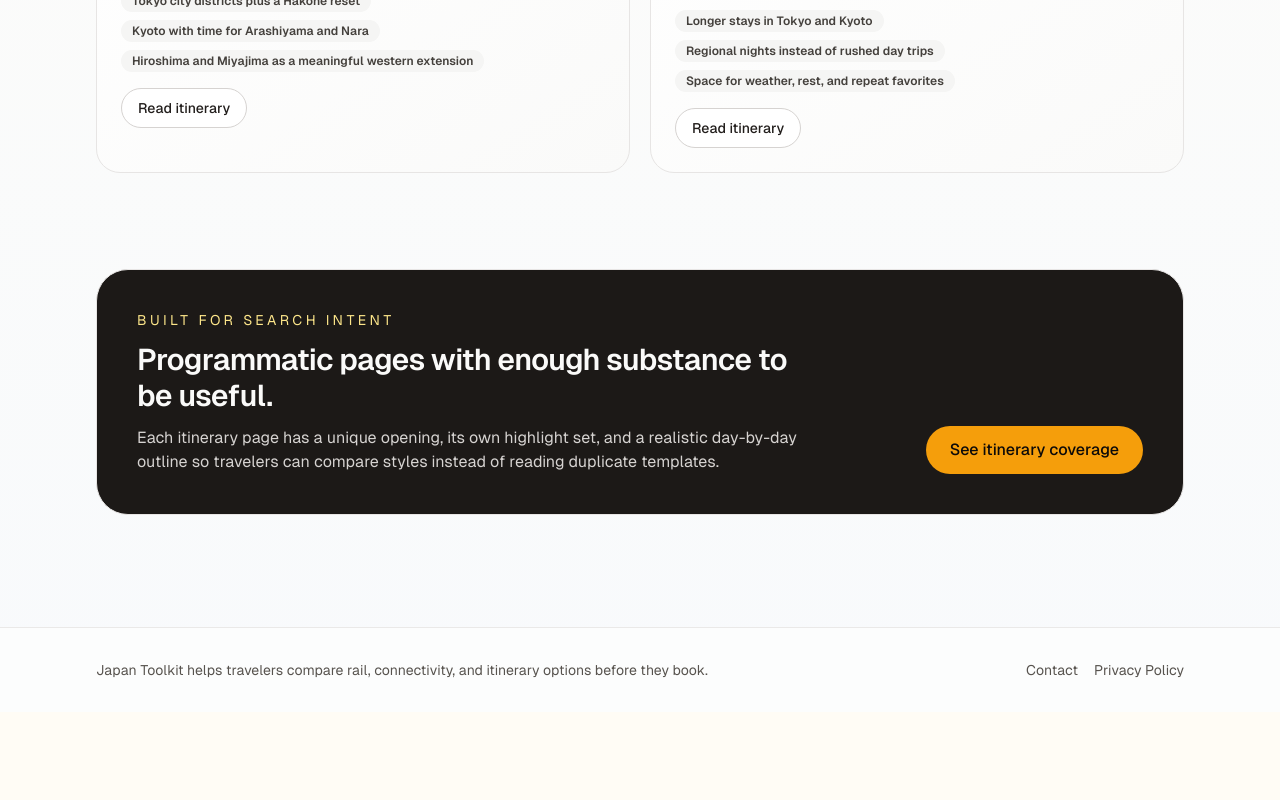
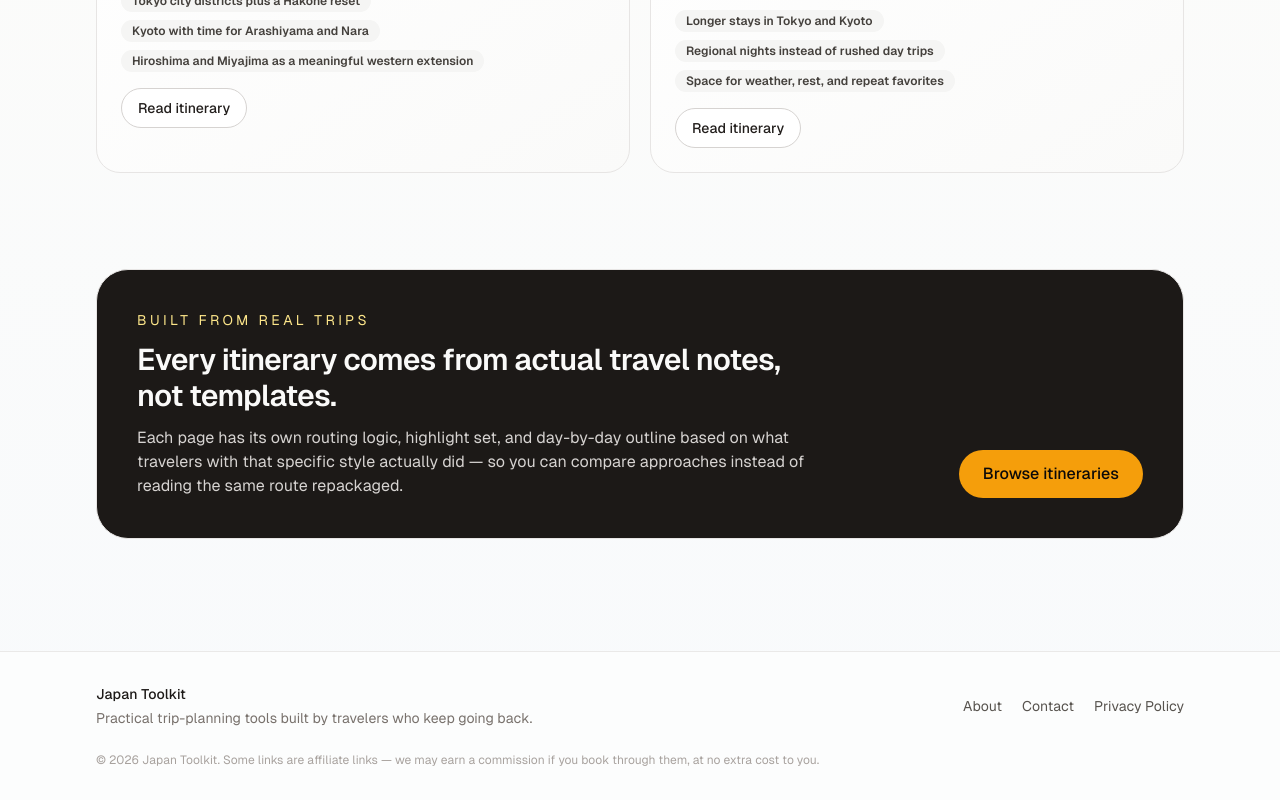
Before and after one commit to amirariff91/japantoolkit, a Next.js app: page / in a window 1280 px wide. Shown: the part 1900-2700 px from the top of the page. Before the commit the page ends 2612 px from the top, so only its background shows below. Built offline with nearby package versions, Linux system fonts and the light colour scheme; no server answers.

Commit message:
fix: EEAT + SEO fixes — broken hero image, OG tags, sitemap, footer, schema

```diff
--- a/app/itinerary/[slug]/page.tsx
+++ b/app/itinerary/[slug]/page.tsx
@@ -10,6 +10,32 @@ type ItineraryPageProps = {
     slug: string;
   };
 };
+
+const HERO_IMAGES: Record<string, { src: string; alt: string }> = {
+  anime: {
+    src: "https://images.unsplash.com/photo-1536098561742-ca998e48cbcc?w=1200&q=80",
+    alt: "Akihabara electric town at night, neon signs and anime billboards",
+  },
+  family: {
+    src: "https://images.unsplash.com/photo-1528360983277-13d401cdc186?w=1200&q=80",
+    alt: "Osaka Castle surrounded by cherry blossoms with families walking the grounds",
+  },
+  budget: {
+    src: "https://images.unsplash.com/photo-1493976040374-85c8e12f0c0e?w=1200&q=80",
+    alt: "Quiet lantern-lit alley in Kyoto at dusk",
+  },
+  default: {
+    src: "https://images.unsplash.com/photo-1540959733332-eab4deabeeaf?w=1200&q=80",
+    alt: "Tokyo skyline at night with Rainbow Bridge and city lights",
+  },
+};
+
+function getHeroImage(slug: string): { src: string; alt: string } {
+  if (slug.includes("anime")) return HERO_IMAGES.anime;
+  if (slug.includes("family")) return HERO_IMAGES.family;
+  if (slug.includes("budget") || slug.includes("solo") || slug.includes("slow")) return HERO_IMAGES.budget;
+  return HERO_IMAGES.default;
+}
 
 export function generateStaticParams() {
   return itineraryList.map((itinerary) => ({
@@ -26,6 +52,7 @@ export function generateMetadata({ params }: ItineraryPageProps): Metadata {
     };
   }
 
+  const hero = getHeroImage(params.slug);
   return {
     title: itinerary.seoTitle,
     description: itinerary.metaDescription,
@@ -33,7 +60,7 @@ export function generateMetadata({ params }: ItineraryPageProps): Metadata {
       title: itinerary.seoTitle,
       description: itinerary.metaDescription,
       url: `https://japantoolkit.com/itinerary/${params.slug}`,
-      images: [{ url: "https://japantoolkit.com/opengraph-image", width: 1200, height: 630 }],
+      images: [{ url: hero.src, width: 1200, height: 630, alt: hero.alt }],
     },
     alternates: { canonical: `https://japantoolkit.com/itinerary/${params.slug}` },
   };
@@ -41,7 +68,7 @@ export function generateMetadata({ params }: ItineraryPageProps): Metadata {
 
 const HERO_IMAGES: Record<string, { src: string; alt: string }> = {
   anime: {
-    src: "https://images.unsplash.com/photo-1519181258491-889d47eb9f2d?w=1200&q=80",
+    src: "https://images.unsplash.com/photo-1536098561742-ca998e48cbcc?w=1200&q=80",
     alt: "Akihabara electric town at night, neon signs and anime billboards",
   },
   family: {
--- a/app/itinerary/page.tsx
+++ b/app/itinerary/page.tsx
@@ -7,10 +7,17 @@ import { Card, CardContent, CardDescription, CardHeader, CardTitle } from "@/com
 import { itineraryList } from "@/lib/itineraries";
 
 export const metadata: Metadata = {
-  title: "Japan Itineraries",
+  title: "Japan Itinerary Ideas by Trip Length and Travel Style",
   description:
-    "Browse static Japan itinerary templates by trip length and travel style, including first-time, anime, family, solo, budget, classic, and slow-travel routes.",
+    "Browse Japan itinerary templates for first-timers, anime fans, families, solo travelers, and budget trips. Each route has a day-by-day outline built from real travel notes.",
   alternates: { canonical: "https://japantoolkit.com/itinerary" },
+  openGraph: {
+    title: "Japan Itinerary Ideas by Trip Length and Travel Style",
+    description:
+      "Browse Japan itinerary templates for first-timers, anime fans, families, solo travelers, and budget trips. Each route has a day-by-day outline built from real travel notes.",
+    url: "https://japantoolkit.com/itinerary",
+    images: [{ url: "https://japantoolkit.com/opengraph-image", width: 1200, height: 630 }],
+  },
 };
 
 export default function ItineraryHubPage() {
--- a/app/layout.tsx
+++ b/app/layout.tsx
@@ -85,7 +85,14 @@ export default function RootLayout({
                 "@id": "https://japantoolkit.com/#organization",
                 "name": "Japan Toolkit",
                 "url": "https://japantoolkit.com",
-                "email": "hello@japantoolkit.com"
+                "email": "hello@japantoolkit.com",
+                "logo": {
+                  "@type": "ImageObject",
+                  "url": "https://japantoolkit.com/opengraph-image",
+                  "width": 1200,
+                  "height": 630
+                },
+                "sameAs": []
               }
             ]
           }) }} />
--- a/app/page.tsx
+++ b/app/page.tsx
@@ -8,10 +8,19 @@ import { Card, CardContent, CardDescription, CardHeader, CardTitle } from "@/com
 import { itineraryList, tools } from "@/lib/site";
 
 export const metadata: Metadata = {
-  title: "Japan Toolkit: Rail Pass, eSIM, and Japan Itinerary Planning Tools",
+  title: {
+    absolute: "Japan Toolkit — Rail Pass, eSIM & Itinerary Planning Tools",
+  },
   description:
     "Plan Japan with practical tools and itinerary templates. Compare eSIM vs pocket Wi-Fi, check if the JR Pass pays off, and browse trip plans for families, solo travelers, anime fans, and first-timers.",
   alternates: { canonical: "https://japantoolkit.com" },
+  openGraph: {
+    title: "Japan Toolkit — Rail Pass, eSIM & Itinerary Planning Tools",
+    description:
+      "Plan Japan with practical tools and itinerary templates. Compare eSIM vs pocket Wi-Fi, check if the JR Pass pays off, and browse trip plans for families, solo travelers, anime fans, and first-timers.",
+    url: "https://japantoolkit.com",
+    images: [{ url: "https://japantoolkit.com/opengraph-image", width: 1200, height: 630 }],
+  },
 };
 
 const icons = {
@@ -152,17 +161,18 @@ export default function HomePage() {
       <section className="rounded-[2rem] border border-stone-200 bg-stone-900 px-6 py-10 text-stone-50 md:px-10">
         <div className="flex flex-col gap-6 md:flex-row md:items-end md:justify-between">
           <div className="max-w-2xl">
-            <p className="text-sm uppercase tracking-[0.24em] text-amber-200">Built for search intent</p>
+            <p className="text-sm uppercase tracking-[0.24em] text-amber-200">Built from real trips</p>
             <h2 className="mt-3 text-3xl font-semibold tracking-tight">
-              Programmatic pages with enough substance to be useful.
+              Every itinerary comes from actual travel notes, not templates.
             </h2>
             <p className="mt-3 text-stone-300">
-              Each itinerary page has a unique opening, its own highlight set, and a realistic day-by-day outline so
-              travelers can compare styles instead of reading duplicate templates.
+              Each page has its own routing logic, highlight set, and day-by-day outline based on what travelers with
+              that specific style actually did — so you can compare approaches instead of reading the same route
+              repackaged.
             </p>
           </div>
           <Button asChild size="lg" className="bg-amber-500 text-stone-950 hover:bg-amber-400">
-            <Link href="/itinerary">See itinerary coverage</Link>
+            <Link href="/itinerary">Browse itineraries</Link>
           </Button>
         </div>
       </section>
--- a/app/sitemap.ts
+++ b/app/sitemap.ts
@@ -3,7 +3,7 @@ import type { MetadataRoute } from "next";
 import { itineraryList, siteConfig, tools } from "@/lib/site";
 
 export default function sitemap(): MetadataRoute.Sitemap {
-  const staticRoutes = ["", "/tools", "/itinerary", "/about"];
+  const staticRoutes = ["", "/tools", "/itinerary", "/about", "/contact", "/privacy"];
   const toolRoutes = tools.map((tool) => tool.href);
   const itineraryRoutes = itineraryList.map((itinerary) => `/itinerary/${itinerary.slug}`);
 
--- a/app/tools/page.tsx
+++ b/app/tools/page.tsx
@@ -12,6 +12,13 @@ export const metadata: Metadata = {
   description:
     "Use Japan Toolkit calculators and comparison guides to plan rail costs, connectivity, and trip budgeting before you book flights or hotels.",
   alternates: { canonical: "https://japantoolkit.com/tools" },
+  openGraph: {
+    title: "Japan Travel Planning Tools",
+    description:
+      "Use Japan Toolkit calculators and comparison guides to plan rail costs, connectivity, and trip budgeting before you book flights or hotels.",
+    url: "https://japantoolkit.com/tools",
+    images: [{ url: "https://japantoolkit.com/opengraph-image", width: 1200, height: 630 }],
+  },
 };
 
 export default function ToolsHubPage() {
--- a/components/site-footer.tsx
+++ b/components/site-footer.tsx
@@ -3,12 +3,19 @@ import Link from "next/link";
 export function SiteFooter() {
   return (
     <footer className="mt-16 border-t border-stone-200/80 bg-white/60">
-      <div className="mx-auto flex max-w-6xl flex-col gap-2 px-4 py-8 text-sm text-stone-600 sm:px-6 lg:px-8 md:flex-row md:items-center md:justify-between">
-        <p>Japan Toolkit helps travelers compare rail, connectivity, and itinerary options before they book.</p>
-        <div className="flex items-center gap-4">
-          <Link href="/contact" className="hover:text-stone-900 underline-offset-4 hover:underline">Contact</Link>
-          <Link href="/privacy" className="hover:text-stone-900 underline-offset-4 hover:underline">Privacy Policy</Link>
+      <div className="mx-auto max-w-6xl px-4 py-8 sm:px-6 lg:px-8">
+        <div className="flex flex-col gap-4 md:flex-row md:items-center md:justify-between">
+          <div className="space-y-1">
+            <p className="text-sm font-medium text-stone-900">Japan Toolkit</p>
+            <p className="text-sm text-stone-500">Practical trip-planning tools built by travelers who keep going back.</p>
+          </div>
+          <div className="flex items-center gap-5 text-sm text-stone-600">
+            <Link href="/about" className="hover:text-stone-900 underline-offset-4 hover:underline">About</Link>
+            <Link href="/contact" className="hover:text-stone-900 underline-offset-4 hover:underline">Contact</Link>
+            <Link href="/privacy" className="hover:text-stone-900 underline-offset-4 hover:underline">Privacy Policy</Link>
+          </div>
         </div>
+        <p className="mt-6 text-xs text-stone-400">© {new Date().getFullYear()} Japan Toolkit. Some links are affiliate links — we may earn a commission if you book through them, at no extra cost to you.</p>
       </div>
     </footer>
   );
```
